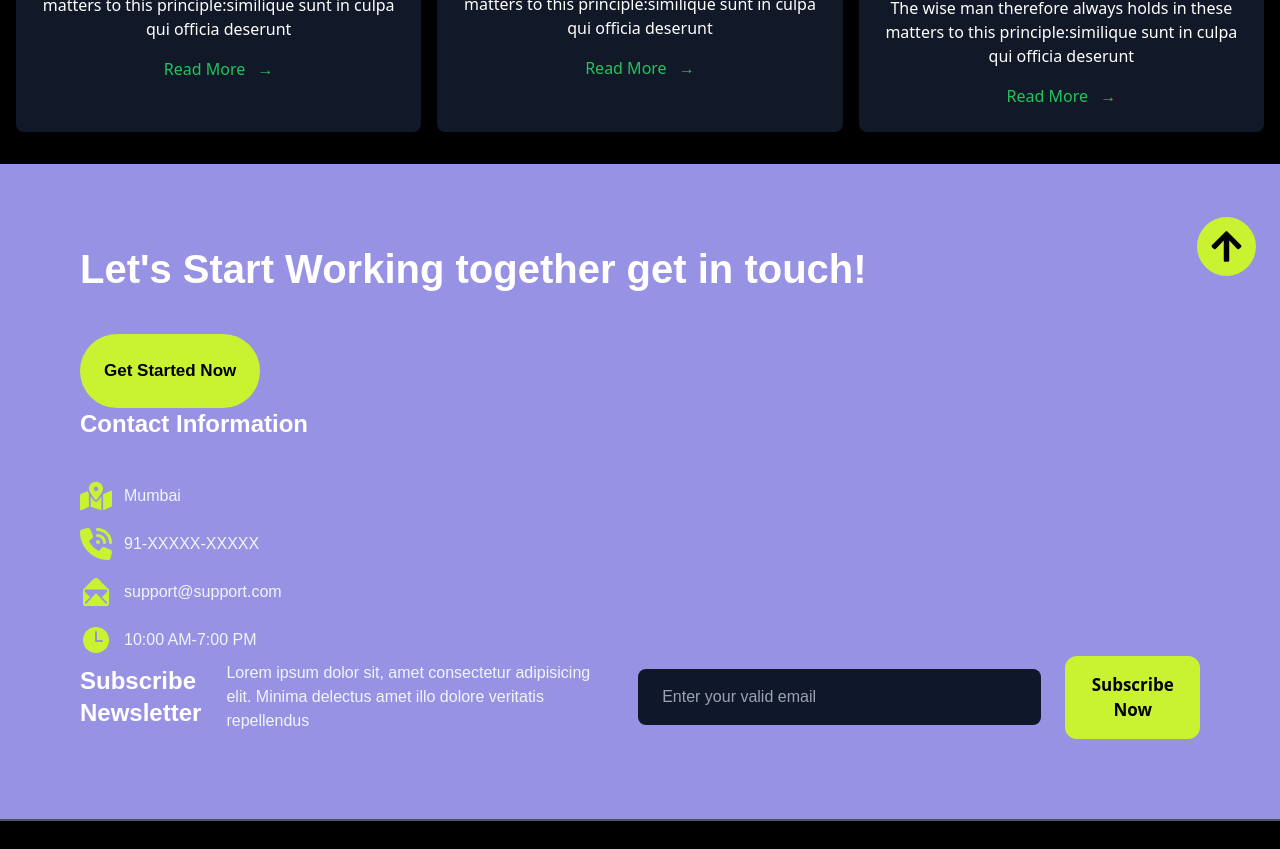
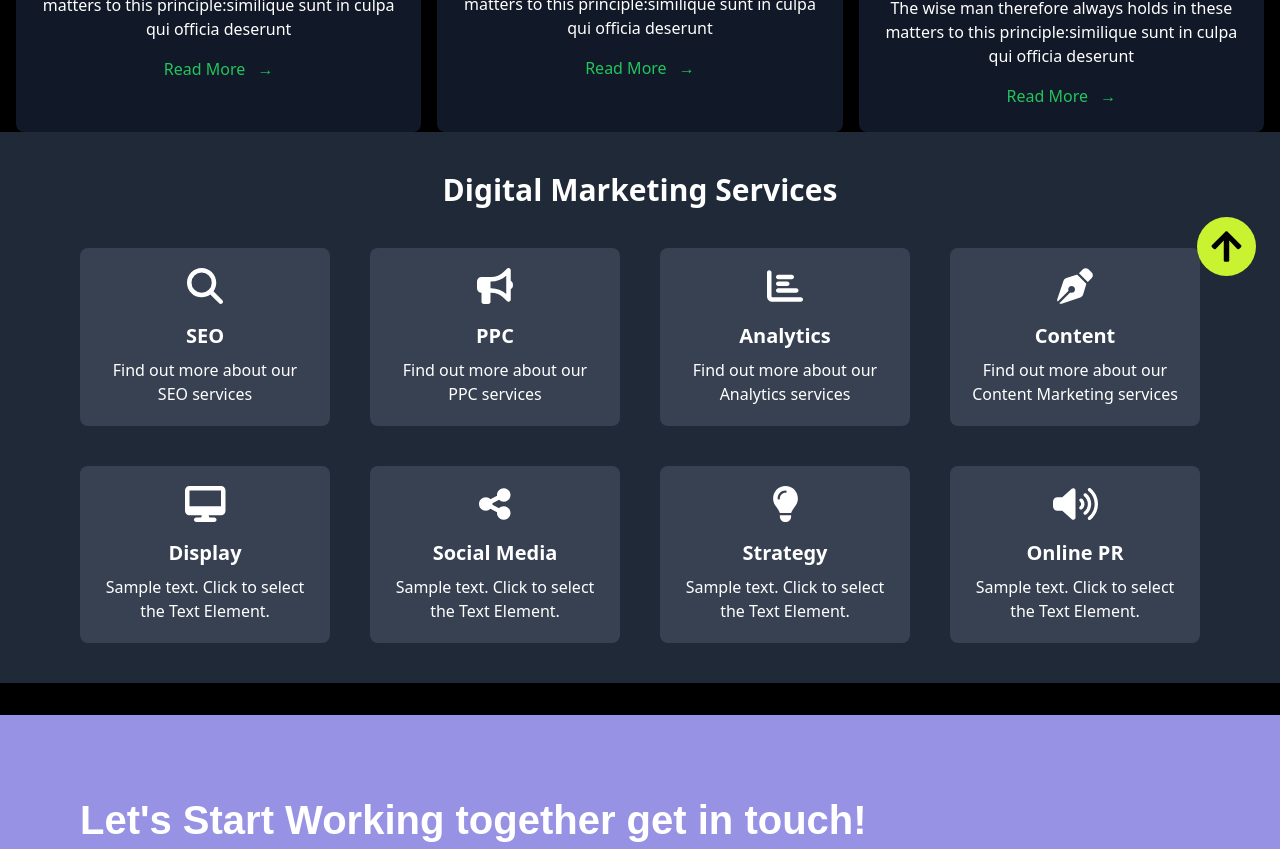
Before and after one commit to Virenishere/build-your-buzz, a React (Create React App) app: page /services in a window 1280 px wide. Shown: the part 500-1349 px from the top of the page. Built offline with nearby package versions, Linux system fonts and the light colour scheme.

Commit message:
fix the bug

```diff
--- a/package.json
+++ b/package.json
@@ -5,12 +5,15 @@
   "dependencies": {
     "@emotion/react": "^11.13.0",
     "@emotion/styled": "^11.13.0",
+    "@fortawesome/free-solid-svg-icons": "^6.6.0",
+    "@fortawesome/react-fontawesome": "^0.2.2",
     "@mui/icons-material": "^5.16.5",
     "@mui/material": "^5.16.5",
     "@testing-library/jest-dom": "^5.17.0",
     "@testing-library/react": "^13.4.0",
     "@testing-library/user-event": "^13.5.0",
     "aos": "^2.3.4",
+    "font-awesome": "^4.7.0",
     "react": "^18.3.1",
     "react-dom": "^18.3.1",
     "react-icons": "^5.2.1",
--- a/src/components/Services.jsx
+++ b/src/components/Services.jsx
@@ -2,6 +2,7 @@ import React from 'react';
 import services1 from '../assets/services1.png';
 import services2 from '../assets/services2.png';
 import services3 from '../assets/services3.png';
+import Servicestwo from './Servicestwo';
 
 
 const CardSection = () => {
@@ -35,6 +36,7 @@ const CardSection = () => {
           </div>
         </div>
       </div>
+      <Servicestwo />
     </div>
   );
 };
--- /dev/null
+++ b/src/components/Servicestwo.jsx
@@ -0,0 +1,35 @@
+import React from 'react';
+import { FontAwesomeIcon } from '@fortawesome/react-fontawesome';
+import { faSearch, faBullhorn, faChartBar, faPenNib, faDesktop, faShareAlt, faLightbulb, faVolumeUp } from '@fortawesome/free-solid-svg-icons';
+
+const services = [
+  { icon: faSearch, title: 'SEO', description: 'Find out more about our SEO services' },
+  { icon: faBullhorn, title: 'PPC', description: 'Find out more about our PPC services' },
+  { icon: faChartBar, title: 'Analytics', description: 'Find out more about our Analytics services' },
+  { icon: faPenNib, title: 'Content', description: 'Find out more about our Content Marketing services' },
+  { icon: faDesktop, title: 'Display', description: 'Sample text. Click to select the Text Element.' },
+  { icon: faShareAlt, title: 'Social Media', description: 'Sample text. Click to select the Text Element.' },
+  { icon: faLightbulb, title: 'Strategy', description: 'Sample text. Click to select the Text Element.' },
+  { icon: faVolumeUp, title: 'Online PR', description: 'Sample text. Click to select the Text Element.' },
+];
+
+const Servicestwo = () => {
+  return (
+    <div className="bg-gray-800 text-white py-10">
+      <div className="max-w-6xl mx-auto px-4">
+        <h1 className="text-center text-3xl font-bold mb-10">Digital Marketing Services</h1>
+        <div className="grid grid-cols-1 md:grid-cols-2 lg:grid-cols-4 gap-10">
+          {services.map((service, index) => (
+            <div key={index} className="text-center p-5 bg-gray-700 rounded-lg hover:bg-gray-600 transition duration-300">
+              <FontAwesomeIcon icon={service.icon} className="text-4xl mb-4" />
+              <h2 className="text-xl font-semibold mb-2">{service.title}</h2>
+              <p>{service.description}</p>
+            </div>
+          ))}
+        </div>
+      </div>
+    </div>
+  );
+};
+
+export default Servicestwo;
--- a/src/components/home/Home.jsx
+++ b/src/components/home/Home.jsx
@@ -3,6 +3,8 @@ import react, { useEffect } from 'react';
 import Hero from "./Hero";
 import AOS from 'aos'
 import 'aos/dist/aos.css'
+import { GoDotFill } from "react-icons/go";
+import business from "../../assets/business.jpeg"
 
 import {Box, styled} from '@mui/material';
 
@@ -29,32 +31,102 @@ const Home = ()=>{
                <Hero />
                </Component>
 
-               <section id='hero' className='w-[90%] flex m-auto flex lg:flex-row flex-col justify-between items-center gap-28 py-20 sm:px-20'>
+               <section id='hero' className='w-[90%] m-auto flex lg:flex-row flex-col justify-between items-center gap-28 py-20 sm:px-20'>
                 <div className='flex flex-col justify-center items-start gap-8'>
                     <h1 data-aos="zoom-in" data-aos-delay="" className='tex-black font-semibold lg:text-[90px] text-[65px] lg:leading-[100px] leading-[80px] font-ubuntu'>Transform Your Brand’s Presence: Expert Digital Marketing Solutions</h1>
                     <p data-aos="xoom-in" data-aos-delay="400" className='font-ubuntu text-[20px] text-slate-700'>We design exceptional brands, products, web apps, <br></br> websites for startups and enterprises.</p>
                     <button data-aos="zoom-in" data-aos-delay="600" className='bg-limegreen px-6 py-4 rounded-full text-[17px] font-semibold font-ubuntu hover:bg-black hover:text-white'>Get Started Now</button>
                     <div data-aos="zoom-in" data-aos-delay="600" className='flex lg:flex-row flex-col justify-center lg:items-center items-start gap-10'>
-
                     <img src={clients} alt="clientimg" />
-
-
                     <p className='font-ubuntu text-[20px] font-bold text-black'>Trusted by many Customers</p>
                 </div>
                 </div>
+               </section>
 
-                <div>
-                <div className='flex flex-col items-center gap-8'>
-    <h1 data-aos="zoom-in" data-aos-delay="" className='display-inline text-black font-semibold lg:text-[90px] text-[65px] lg:leading-[100px] leading-[80px] font-ubuntu'>
+
+               <div className="w-100% h-32 bg-limegreen flex flex-row justify-between items-start gap-8 py-10 px-10">
+
+                <div className='w-25% flex'>
+                <GoDotFill className='text-[30px]'/>
+                <p className='text-[20px] font-bold'>Creative People</p>
+                </div>
+
+                <div className='w-25% flex'>
+                <GoDotFill className='text-[30px]' />
+                <p className='text-[20px] font-bold'>Good Reviews</p>
+                </div>
+
+                <div className='w-25% flex'>
+                <GoDotFill className='text-[30px]'/>
+                <p className='text-[20px] font-bold'>Awesome Design</p>
+                </div>
+
+                <div className='w-25% flex'>
+                <GoDotFill className='text-[30px]' />
+                <p className='text-[20px] font-bold'>Fast Delivery</p>
+                </div>
+
+               </div>
+
+
+               <section id='hero' className='w-[90%] m-auto flex lg:flex-row flex-col justify-between items-center gap-28 py-20 sm:px-20'>
+               <div className='flex flex-col items-center gap-8'>
+    <h1 data-aos="zoom-in" data-aos-delay="" className='text-black font-semibold lg:text-[90px] text-[65px] lg:leading-[100px] leading-[80px] font-ubuntu'>
         Build Your Buzz Marketing Service
     </h1>
+    <img src={business} alt='img'/>
+
     <p data-aos="zoom-in" data-aos-delay="400" className='font-ubuntu text-[20px] text-slate-700'>
         Digital marketing refers to the process of enhancing the visibility and appeal of products, services, or brands through the use of digital technologies. It involves utilizing a variety of online platforms such as search engines, social media, email, mobile applications, and digital ads to connect with potential customers. The goal is to drive traffic to websites, boost brand recognition, and generate leads or sales. Strategies in digital marketing include improving search engine rankings (SEO), engaging users through social media, creating valuable content, running targeted email campaigns, investing in online advertising, and analyzing campaign performance to refine and achieve marketing objectives in the digital landscape.
     </p>
-</div>
-</div>
+             </div>
+               </section>
 
-               </section>
+
+               <section id='hero' className='w-[90%] m-auto flex lg:flex-row flex-col justify-between items-center gap-28 py-20 sm:px-20'>
+               <div className='flex flex-col items-center gap-8'>
+    <h1 data-aos="zoom-in" data-aos-delay="" className='text-black font-semibold lg:text-[90px] text-[65px] lg:leading-[100px] leading-[80px] font-ubuntu'>
+    High Search Rankings
+    </h1>
+
+    <img src={business} alt='img'/>
+
+    <p data-aos="zoom-in" data-aos-delay="400" className='font-ubuntu text-[20px] text-slate-700'>
+    Achieving high search rankings is crucial for boosting your online visibility and attracting more organic traffic to your site. At Build Your Buzz, we specialize in implementing cutting-edge SEO strategies that propel your website to the top of search engine results pages (SERPs). Our approach includes comprehensive keyword research, on-page optimization, and high-quality link building to ensure your site not only ranks higher but also reaches the right audience. By focusing on the latest SEO trends and best practices, we help you stay ahead of the competition and make your brand more discoverable in a crowded digital landscape. Elevate your online presence and watch your business grow with our expert SEO solutions.
+    </p>
+ </div>
+            </section>
+
+
+            <section id='hero' className='w-[90%] m-auto flex lg:flex-row flex-col justify-between items-center gap-28 py-20 sm:px-20'>
+               <div className='flex flex-col items-center gap-8'>
+    <h1 data-aos="zoom-in" data-aos-delay="" className='text-black font-semibold lg:text-[90px] text-[65px] lg:leading-[100px] leading-[80px] font-ubuntu'>
+    Expertise
+    </h1>
+
+    <img src={business} alt='img'/>
+
+    <p data-aos="zoom-in" data-aos-delay="400" className='font-ubuntu text-[20px] text-slate-700'>
+    At Build Your Buzz, our expertise lies at the intersection of innovative digital strategies and proven marketing techniques. Our team of seasoned professionals brings a wealth of experience in various aspects of digital marketing, including search engine optimization (SEO), social media management, content creation, and data analytics. We pride ourselves on our deep understanding of market trends and consumer behavior, allowing us to craft tailored solutions that drive measurable results. Whether you’re looking to enhance your online presence, increase engagement, or achieve sustainable growth, our expertise ensures that your marketing efforts are both strategic and effective. Partner with us to leverage our knowledge and experience, and watch your brand thrive in the dynamic digital landscape.
+    </p>
+ </div>
+            </section>
+
+
+            <section id='hero' className='w-[90%] m-auto flex lg:flex-row flex-col justify-between items-center gap-28 py-20 sm:px-20'>
+               <div className='flex flex-col items-center gap-8'>
+    <h1 data-aos="zoom-in" data-aos-delay="" className='text-black font-semibold lg:text-[90px] text-[65px] lg:leading-[100px] leading-[80px] font-ubuntu'>
+    Complete Brand Control
+    </h1>
+
+    <img src={business} alt='img'/>
+
+    <p data-aos="zoom-in" data-aos-delay="400" className='font-ubuntu text-[20px] text-slate-700'>
+    Achieving complete brand control means having the ability to shape, manage, and enhance every aspect of your brand’s identity and presence across all digital platforms. At Build Your Buzz, we empower you with comprehensive tools and strategies to maintain a cohesive and impactful brand image. From crafting a distinctive brand voice and visual style to managing your online reputation and engagement, we ensure that every touchpoint reflects your brand’s core values and messaging. Our tailored approach provides you with the insights and control needed to adapt and evolve your brand strategy, ensuring consistency and alignment with your business goals. Take charge of your brand’s narrative and watch it resonate with your audience, all while reinforcing your market position with our expert support.
+    </p>
+ </div>
+            </section>
+
 
         </>
     )
```
Also changed, not shown: src/App.js (line endings or trailing spaces), src/assets/business.jpeg (added), 1 other file (tests, documents, lock files or other folders).
